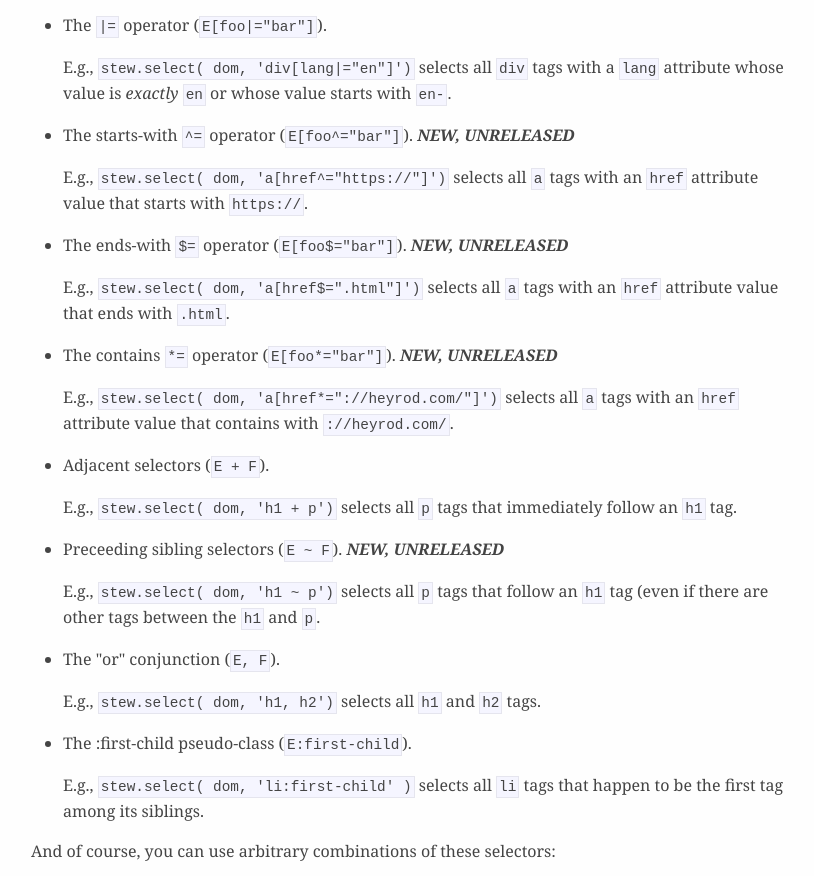
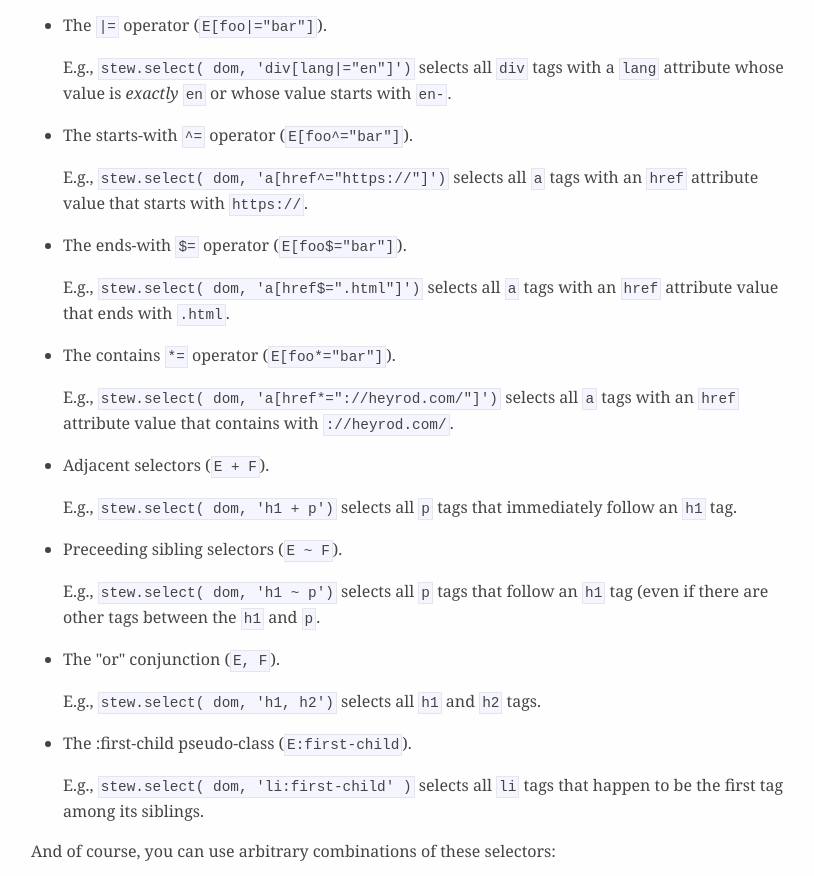
Before and after one commit to rodw/stew, a plain HTML site: page index.html in a window 1280 px wide. Shown: the part 2364-3240 px from the top of the page, without its empty margins (225-1039 px from the left). Drawn offline with Linux system fonts and the light colour scheme.

Commit message:
update for v0.0.5 release

```diff
--- a/index.html
+++ b/index.html
@@ -198,15 +198,15 @@ code > span.er { color: #ff0000; font-weight: bold; }
 <p>E.g., <code>stew.select( dom, 'a[class~=&quot;author&quot;]')</code> selects all <code>a</code> tags with the <code>class</code> <code>author</code>, whether or not that tag has other classes as well. More generally <code>~=</code> treats the attribute value as a white-space delimited list of values (to which the given value is compared).</p></li>
 <li><p>The <code>|=</code> operator (<code>E[foo|=&quot;bar&quot;]</code>).</p>
 <p>E.g., <code>stew.select( dom, 'div[lang|=&quot;en&quot;]')</code> selects all <code>div</code> tags with a <code>lang</code> attribute whose value is <em>exactly</em> <code>en</code> or whose value starts with <code>en-</code>.</p></li>
-<li><p>The starts-with <code>^=</code> operator (<code>E[foo^=&quot;bar&quot;]</code>). <strong><em>NEW, UNRELEASED</em></strong></p>
+<li><p>The starts-with <code>^=</code> operator (<code>E[foo^=&quot;bar&quot;]</code>).</p>
 <p>E.g., <code>stew.select( dom, 'a[href^=&quot;https://&quot;]')</code> selects all <code>a</code> tags with an <code>href</code> attribute value that starts with <code>https://</code>.</p></li>
-<li><p>The ends-with <code>$=</code> operator (<code>E[foo$=&quot;bar&quot;]</code>). <strong><em>NEW, UNRELEASED</em></strong></p>
+<li><p>The ends-with <code>$=</code> operator (<code>E[foo$=&quot;bar&quot;]</code>).</p>
 <p>E.g., <code>stew.select( dom, 'a[href$=&quot;.html&quot;]')</code> selects all <code>a</code> tags with an <code>href</code> attribute value that ends with <code>.html</code>.</p></li>
-<li><p>The contains <code>*=</code> operator (<code>E[foo*=&quot;bar&quot;]</code>). <strong><em>NEW, UNRELEASED</em></strong></p>
+<li><p>The contains <code>*=</code> operator (<code>E[foo*=&quot;bar&quot;]</code>).</p>
 <p>E.g., <code>stew.select( dom, 'a[href*=&quot;://heyrod.com/&quot;]')</code> selects all <code>a</code> tags with an <code>href</code> attribute value that contains with <code>://heyrod.com/</code>.</p></li>
 <li><p>Adjacent selectors (<code>E + F</code>).</p>
 <p>E.g., <code>stew.select( dom, 'h1 + p')</code> selects all <code>p</code> tags that immediately follow an <code>h1</code> tag.</p></li>
-<li><p>Preceeding sibling selectors (<code>E ~ F</code>). <strong><em>NEW, UNRELEASED</em></strong></p>
+<li><p>Preceeding sibling selectors (<code>E ~ F</code>).</p>
 <p>E.g., <code>stew.select( dom, 'h1 ~ p')</code> selects all <code>p</code> tags that follow an <code>h1</code> tag (even if there are other tags between the <code>h1</code> and <code>p</code>.</p></li>
 <li><p>The &quot;or&quot; conjunction (<code>E, F</code>).</p>
 <p>E.g., <code>stew.select( dom, 'h1, h2')</code> selects all <code>h1</code> and <code>h2</code> tags.</p></li>
```
Also changed, not shown: README.html (+4 -4 lines), docs/version-history.html (+3 -2 lines), docs/version-history.md (+3 -1 lines), README.md.
